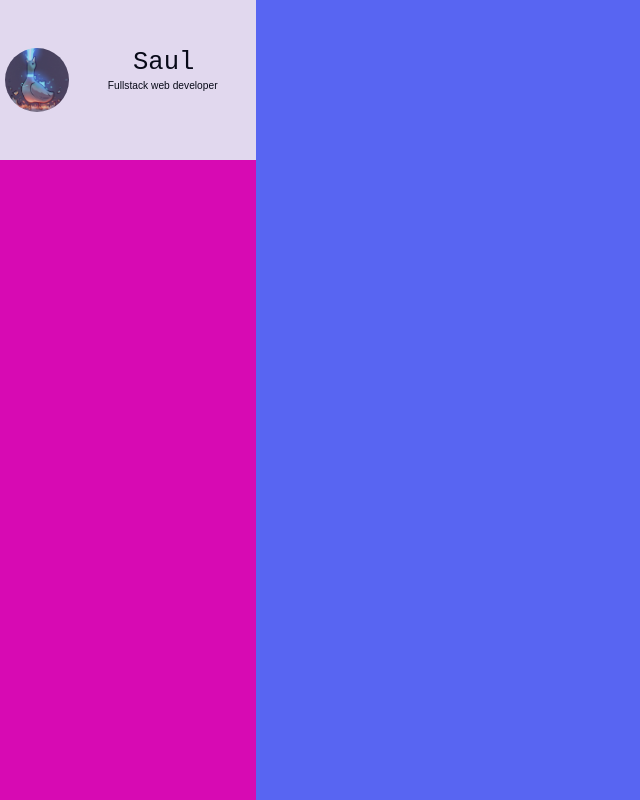
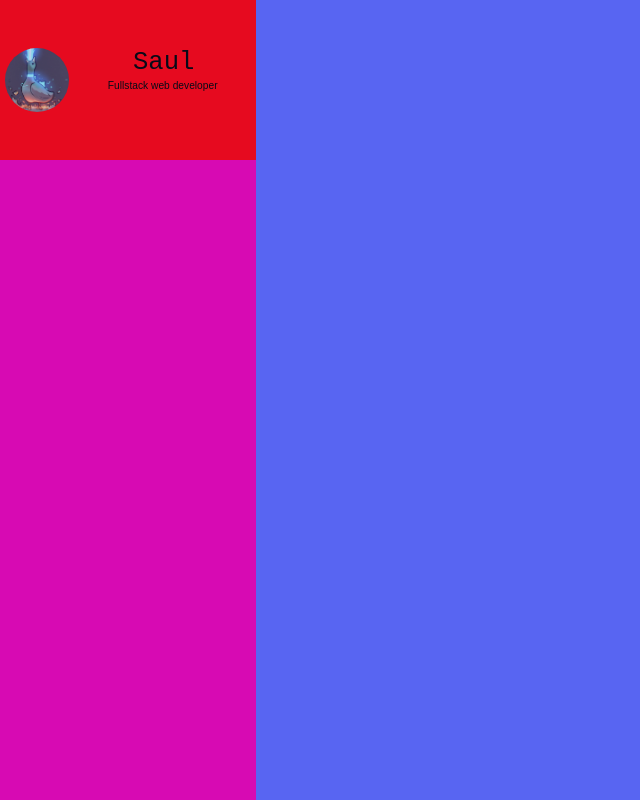
Before and after one commit to Benwep/Bio, a plain HTML site: page index.html in a window 1280 px wide. Shown: the whole page, without its empty margins (0-640 px from the left). Drawn offline with Linux system fonts and the light colour scheme.

Commit message:
Changed main.css

```diff
--- a/main.css
+++ b/main.css
@@ -13,7 +13,7 @@ body{
     opacity:0.9;
 }
 .secondPanel{
-    background-color:#f2f2f2;
+    background-color:#f80000;
 
     top:0;
     left:0;
```
